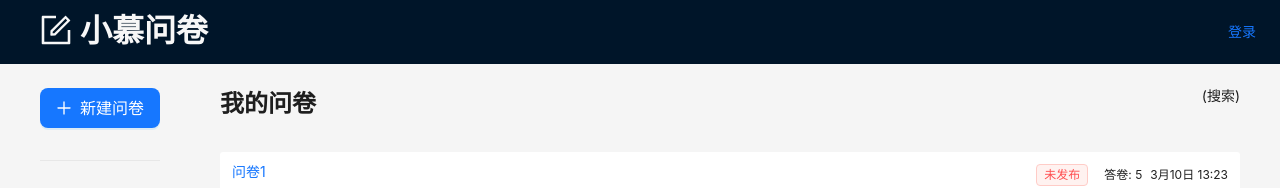
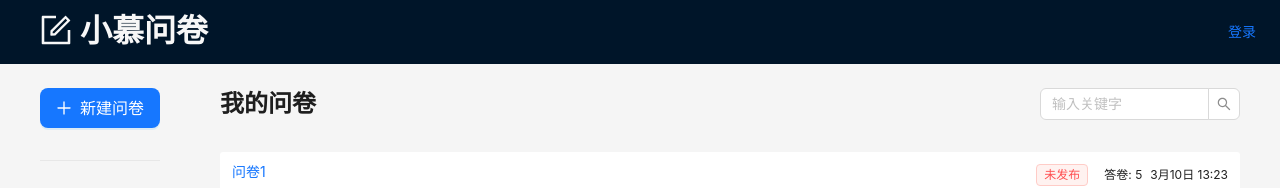
Before and after one commit to muddyrain-study/react-ts-demo-questionnaire-star, a React (Create React App) app: page /manage/list in a window 1280 px wide. Shown: the top 188 px of the page. Built offline with nearby package versions, Linux system fonts and the light colour scheme.

Commit message:
feat: listSearch 组件

```diff
--- /dev/null
+++ b/src/components/ListSearch.tsx
@@ -0,0 +1,24 @@
+import { Input } from 'antd'
+import React, { ChangeEvent, FC, useState } from 'react'
+
+const ListSearch: FC = () => {
+  const [value, setValue] = useState('')
+  const handleChange = (event: ChangeEvent<HTMLInputElement>) => {
+    setValue(event.target.value)
+  }
+  const handleSearch = (value: string) => {
+    console.log(value)
+  }
+  return (
+    <Input.Search
+      value={value}
+      //   size="large"
+      allowClear
+      onChange={handleChange}
+      placeholder="输入关键字"
+      onSearch={handleSearch}
+      style={{ width: '200px' }}
+    ></Input.Search>
+  )
+}
+export default ListSearch
--- a/src/pages/manages/List.tsx
+++ b/src/pages/manages/List.tsx
@@ -3,6 +3,7 @@ import styles from './common.module.scss'
 import QuestionCard from '../../components/QuestionCard'
 import { Typography } from 'antd'
 import { useTitle } from 'ahooks'
+import ListSearch from '../../components/ListSearch'
 const { Title } = Typography
 const rawQuestionList = [
   {
@@ -47,7 +48,9 @@ const List: FC = () => {
         <div className={styles.left}>
           <Title level={3}>我的问卷</Title>
         </div>
-        <div className={styles.right}>(搜索)</div>
+        <div className={styles.right}>
+          <ListSearch />
+        </div>
       </div>
       <div className={styles.content}>
         {(questionList || []).map(q => {
```
